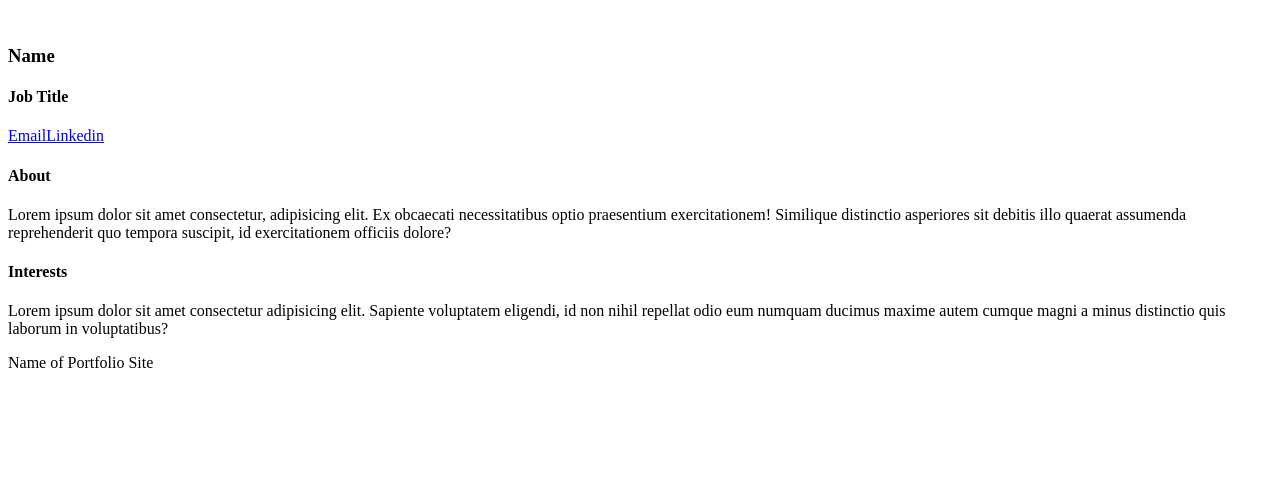
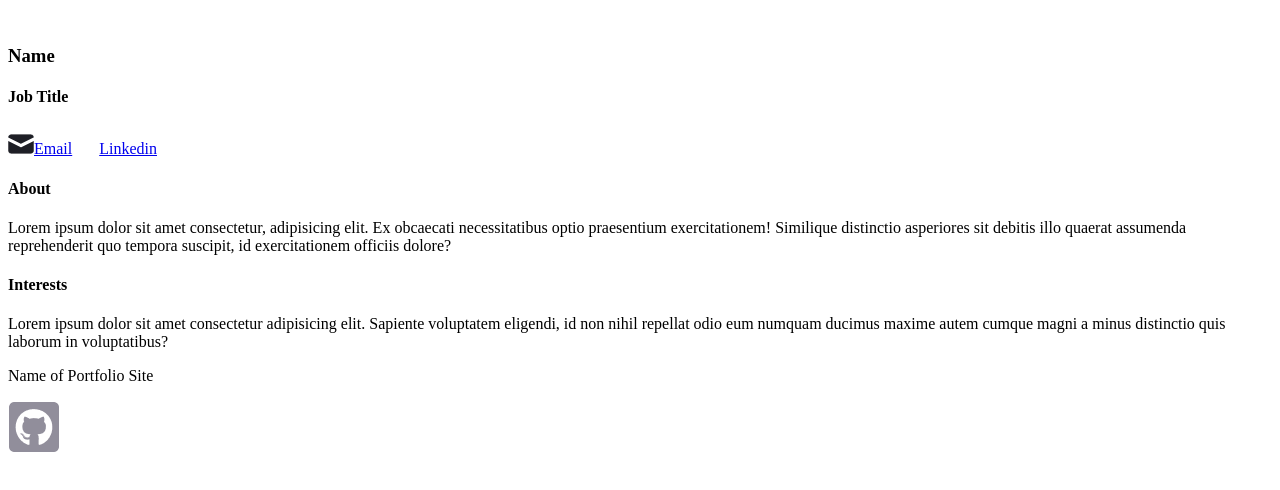
Before and after one commit to fairleyv/BusinessCard, a React (Vite) app in the folder BusinessCard/: page / in a window 1280 px wide. Shown: the top 490 px of the page. Built offline with nearby package versions, Linux system fonts and the light colour scheme.

Commit message:
added icons to Info and Footer and provided links all avaiable buttons

```diff
--- a/BusinessCard/components/Footer.jsx
+++ b/BusinessCard/components/Footer.jsx
@@ -1,10 +1,15 @@
 import React from "react";
+import githubIcon from "../src/assets/github.png";
 
 export default function Footer () {
     return (
         <div className="footer">
             <p className="portfolioSite">Name of Portfolio Site</p>
-            <img className="githubIcon"/>
+            <btn className="githubBnt">
+                <a href="https://github.com/fairleyv">
+                    <img src={githubIcon} className="githubIcon"/>
+                </a>
+            </btn>
         </div>
     )
 }
--- a/BusinessCard/components/Info.jsx
+++ b/BusinessCard/components/Info.jsx
@@ -1,4 +1,6 @@
 import React from "react";
+import emailIcon from "../src/assets/email.png";
+import linkedinIcon from "../src/assets/linkedin.png";
 
 export default function Info () {
     return (
@@ -11,11 +13,11 @@ export default function Info () {
             <div className="infoBtns">
                 <btn className="emailBtn">
                     <a href="mailto:fairleyvincent@gmail.com">
-                    <span className="emailIcon"></span>Email</a>
+                    <img src={emailIcon}className="emailIcon"/>Email</a>
                 </btn>
                 <btn className="linkedInBtn">
                     <a href="www.linkedin.com/in/vincent-fairley">
-                    <span className="linkedInIcon"></span>Linkedin</a>
+                    <img src={linkedinIcon} className="linkedInIcon"/>Linkedin</a>
                 </btn>
             </div>
         </div>
```
